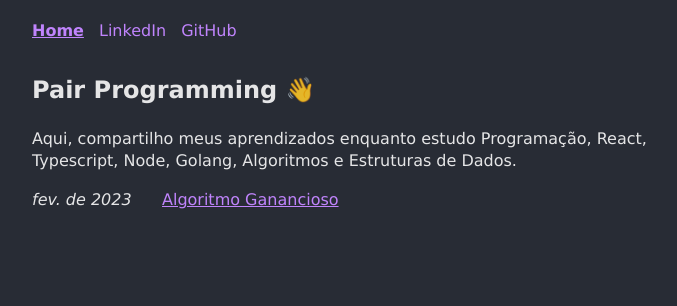
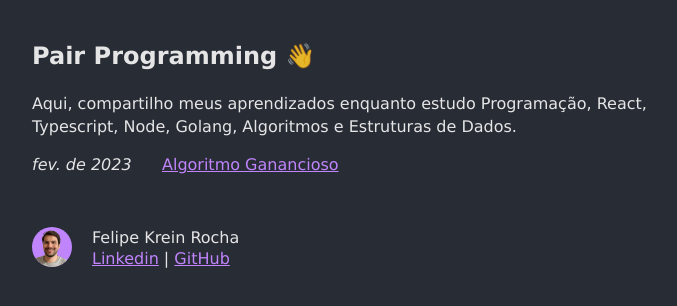
Before and after one commit to fkrein1/pair-programming, an Astro site: page / in a window 1280 px wide. Shown: the whole page, without its empty margins (278-955 px from the left). Built offline with nearby package versions, Linux system fonts and the light colour scheme; Astro itself is replaced by a stand-in of ours.

Commit message:
fix layout

```diff
--- a/src/components/Footer.astro
+++ b/src/components/Footer.astro
@@ -3,11 +3,31 @@ const today = new Date();
 ---
 
 <footer>
+  <div>
+		<img src="/profile.jpg" />
+	</div>
+  <div>
+    <p>Felipe Krein Rocha</p>
+    <a href="https://www.linkedin.com/in/felipe-krein-rocha/">Linkedin</a> | <a
+      href="https://github.com/fkrein1">GitHub</a
+    >
+  </div>
 </footer>
 <style>
-	footer {
-		padding: 25px;
-		text-align: center;
-		font-size: 12px;
+  footer {
+		margin-top: 50px;
+    font-size: 1em;
+    line-height: 1;
+		display: flex;
+		align-items: center;
+		gap: 20px;
+  }
+	p {
+		margin: 0 0 5px;
+	}
+	img {
+		border-radius: 100%;
+		height: 40px;
+		width: 40px;
 	}
 </style>
--- a/src/components/Header.astro
+++ b/src/components/Header.astro
@@ -5,16 +5,12 @@ import { SITE_TITLE } from '../consts';
 
 <header>
 	<nav>
-		<HeaderLink href="/">Home</HeaderLink>
-		<HeaderLink href="https://www.linkedin.com/in/felipe-krein-rocha/" target="_blank">LinkedIn</HeaderLink>
-		<HeaderLink href="https://github.com/fkrein1" target="_blank">GitHub</HeaderLink>
+		<HeaderLink href="/">Pair Programming 👋</HeaderLink>
 	</nav>
 </header>
 <style>
 	header {
-		margin: 0em 0 2em;
-	}
-	h2 {
-		margin: 0.5em 0;
+		margin: 1em 0 1em;
+		text-align: center;
 	}
 </style>
--- a/src/components/HeaderLink.astro
+++ b/src/components/HeaderLink.astro
@@ -14,9 +14,8 @@ const isActive = href === pathname || href === pathname.replace(/\/$/, '');
 	a {
 		display: inline-block;
 		text-decoration: none;
-	}
-	a.active {
-		font-weight: bolder;
-		text-decoration: underline;
+		font-size: 1.2em;
+		font-weight: bold;
+		color: #fff;
 	}
 </style>
--- a/src/pages/index.astro
+++ b/src/pages/index.astro
@@ -30,7 +30,6 @@ const posts = (await getCollection('blog')).sort(
 		</style>
 	</head>
 	<body>
-		<Header />
 		<main>
 			<section>
 				<h1>Pair Programming 👋</h1>
@@ -48,6 +47,7 @@ const posts = (await getCollection('blog')).sort(
 					}
 				</ul>
 			</section>
+			<Footer />
 		</main>
 	</body>
 </html>
```
Also changed, not shown: public/profile.jpg (added).
